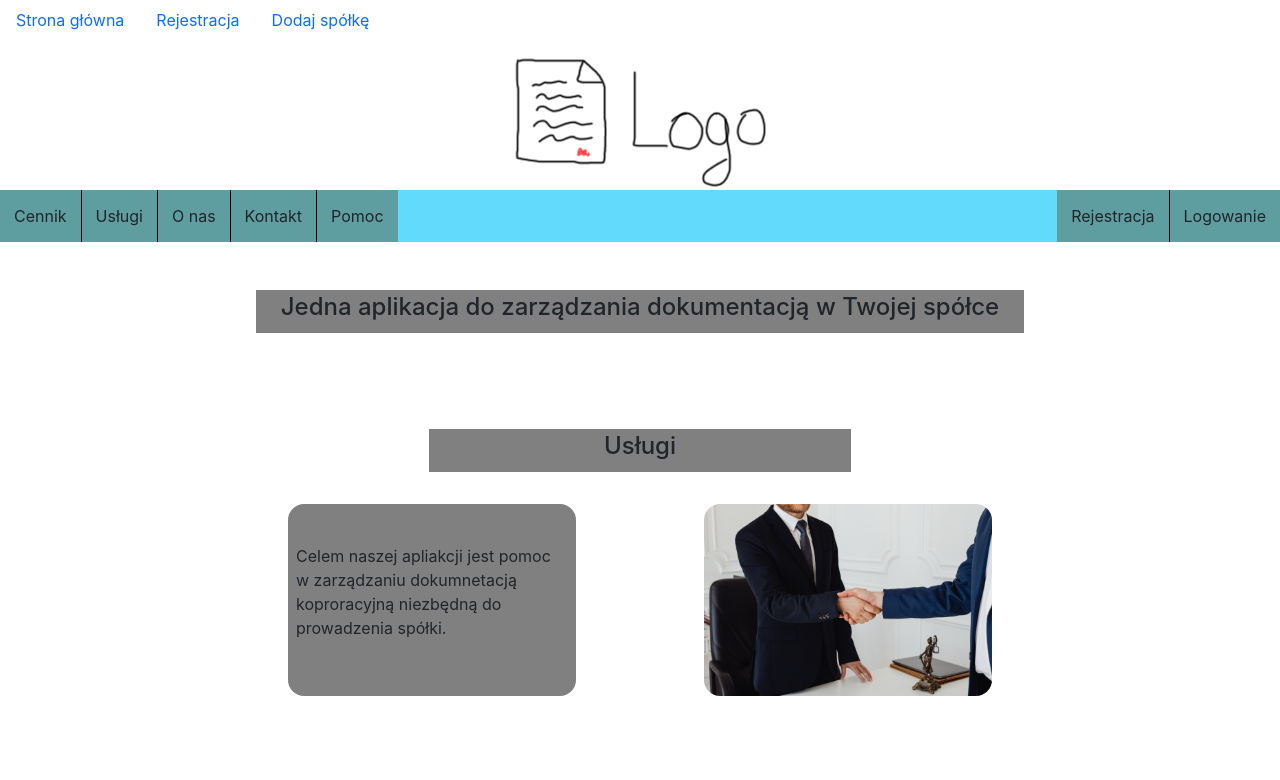
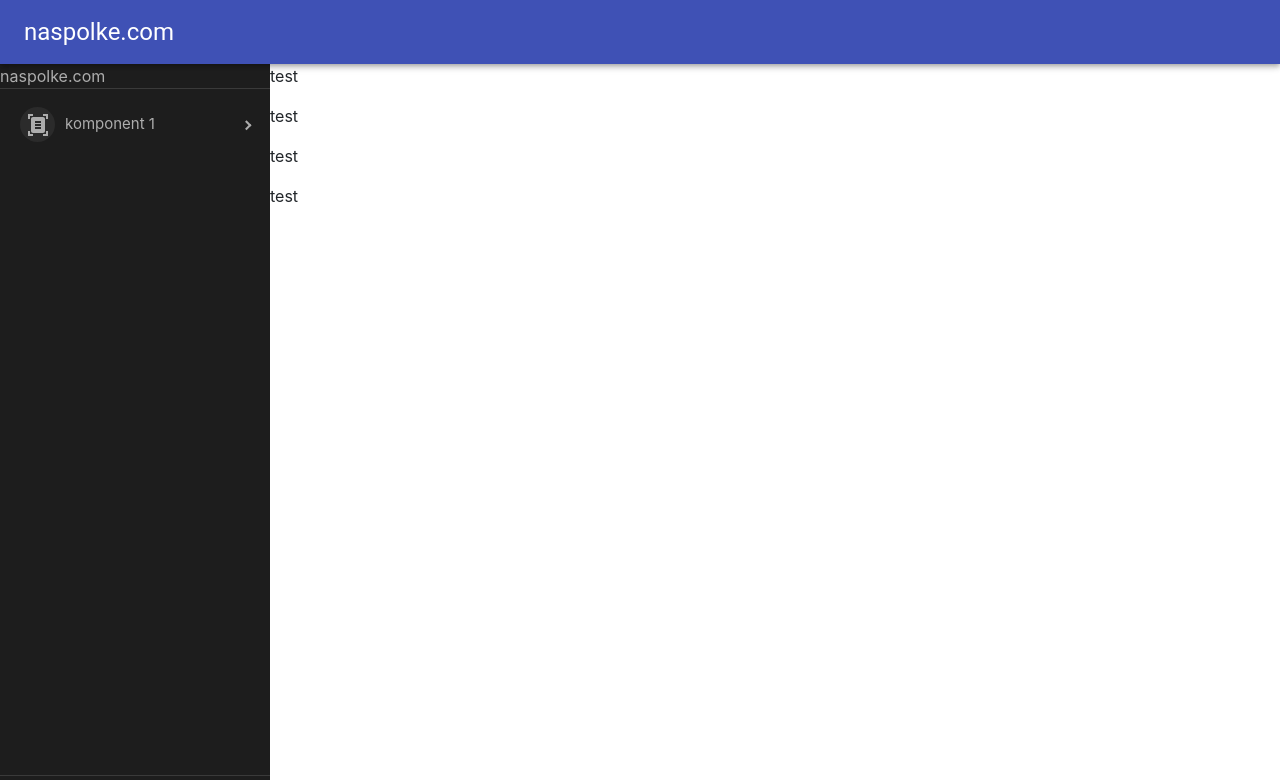
Before and after one commit to michal-bed/el-proyecte-grande-naspolke, a React (Create React App) app in the folder src/main/webapp/na-spolke-client/: page / in a window 1280 px wide. Shown: the top 780 px of the page. Built offline with nearby package versions, Linux system fonts and the light colour scheme.

Commit message:
cockpit with an appbar, a sidebar, and a place to display content

```diff
--- a/src/main/webapp/na-spolke-client/package.json
+++ b/src/main/webapp/na-spolke-client/package.json
@@ -3,8 +3,12 @@
   "version": "0.1.0",
   "private": true,
   "dependencies": {
+    "@emotion/react": "^11.9.3",
+    "@emotion/styled": "^11.9.3",
     "@material-ui/core": "^4.12.4",
     "@material-ui/icons": "^4.11.3",
+    "@mui/icons-material": "^5.8.4",
+    "@mui/material": "^5.8.3",
     "@testing-library/jest-dom": "^5.16.4",
     "@testing-library/react": "^13.3.0",
     "@testing-library/user-event": "^13.5.0",
@@ -12,6 +16,7 @@
     "react": "^18.1.0",
     "react-bootstrap": "^2.4.0",
     "react-dom": "^18.1.0",
+    "react-pro-sidebar": "^0.7.1",
     "react-router-dom": "^6.3.0",
     "react-scripts": "5.0.1",
     "web-vitals": "^2.1.4"
--- a/src/main/webapp/na-spolke-client/src/App.js
+++ b/src/main/webapp/na-spolke-client/src/App.js
@@ -4,6 +4,7 @@ import AddCompany from "./components/addCompany/AddCompany";
 import MainPage from "./components/mainPage/mainPage";
 import Nav from 'react-bootstrap/Nav'
 import {useState} from "react";
+import Cockpit from './components/userPage/cockpit';
 
 function App() {
     const [active, setActive] = useState("MainPage")
@@ -21,23 +22,25 @@ function App() {
 
   return (
     <div className="App">
-        <Nav variant="pills" defaultActiveKey="MainPage">
-            <Nav.Item>
-                <Nav.Link onClick={getMainPage} >Strona główna</Nav.Link>
-            </Nav.Item>
-            <Nav.Item>
-                <Nav.Link onClick={getRegistration} >Rejestracja</Nav.Link>
-            </Nav.Item>
-            <Nav.Item>
-                <Nav.Link onClick={addCompany}  >Dodaj spółkę</Nav.Link>
-            </Nav.Item>
-            <Nav.Item>
-            </Nav.Item>
-        </Nav>
+        {/*<Nav variant="pills" defaultActiveKey="MainPage">*/}
+        {/*    <Nav.Item>*/}
+        {/*        <Nav.Link onClick={getMainPage} >Strona główna</Nav.Link>*/}
+        {/*    </Nav.Item>*/}
+        {/*    <Nav.Item>*/}
+        {/*        <Nav.Link onClick={getRegistration} >Rejestracja</Nav.Link>*/}
+        {/*    </Nav.Item>*/}
+        {/*    <Nav.Item>*/}
+        {/*        <Nav.Link onClick={addCompany}  >Dodaj spółkę</Nav.Link>*/}
+        {/*    </Nav.Item>*/}
+        {/*    <Nav.Item>*/}
+        {/*    </Nav.Item>*/}
+        {/*</Nav>*/}
 
-        {active === "MainPage" && <MainPage title={"MainPage"}/>}
-        {active === "Registration" && <Registration title={"Registration"}/>}
-        {active === "addCompany" && <AddCompany title={"addCompany"}/>}
+        {/*{active === "MainPage" && <MainPage title={"MainPage"}/>}*/}
+        {/*{active === "Registration" && <Registration title={"Registration"}/>}*/}
+        {/*{active === "addCompany" && <AddCompany title={"addCompany"}/>}*/}
+
+        <Cockpit />
 
     </div>
   );
--- /dev/null
+++ b/src/main/webapp/na-spolke-client/src/components/userPage/cockpit.js
@@ -0,0 +1,58 @@
+import { useState, Fragment } from 'react';
+import { Link } from 'react-router-dom';
+import { ProSidebar, Menu, MenuItem, SubMenu, SidebarFooter, SidebarHeader, SidebarContent } from 'react-pro-sidebar'
+import 'react-pro-sidebar/dist/css/styles.css';
+import SimpleNavbar from './components/navbar/SimpleNavbar';
+import DocumentScannerIcon from '@mui/icons-material/DocumentScanner';
+import DraftsIcon from '@mui/icons-material/Drafts';
+import { flexbox } from '@mui/system';
+import {Box} from "@mui/material";
+import withStyles from '@material-ui/core/styles/withStyles';
+
+
+const styles = theme => ({
+    appBarSpacer: theme.mixins.toolbar
+});
+
+const style = withStyles(styles);
+
+function Cockpit ({classes}) {
+    return (
+        <>
+            <Box style={{display: "flex", flexDirection: "column", height: '100%', contain: 'paint'} }>
+                <SimpleNavbar />
+                <Box className={classes.appBarSpacer} style={{display: "flex", height: '100%'}}>
+                    <div style={{}}>
+                        <ProSidebar breakPoint='md' collapsedWidth="80px">
+                            <SidebarHeader>
+                                naspolke.com
+                            </SidebarHeader>
+                            <SidebarContent>
+                                <Menu iconShape="circle">
+                                    <SubMenu title="komponent 1" icon={<DocumentScannerIcon />}>
+                                        <MenuItem icon={<DraftsIcon />}>
+                                            zagnieżdżony komponent
+                                        </MenuItem>
+                                    </SubMenu>
+                                </Menu>
+                            </SidebarContent>
+                            <SidebarFooter >
+                                krzysiek
+                            </SidebarFooter>
+                        </ProSidebar>
+                    </div>
+
+                    <div style={{overflow: 'auto', height: '100%', width: '100%'}}>
+                        <p>test</p>
+                        <p>test</p>
+                        <p>test</p>
+                        <p>test</p>
+
+                    </div>
+                </Box>
+            </Box>
+        </>
+    )
+}
+
+export default style(Cockpit);
--- /dev/null
+++ b/src/main/webapp/na-spolke-client/src/components/userPage/components/navbar/SimpleNavbar.js
@@ -0,0 +1,12 @@
+import {AppBar, Toolbar, Typography, IconButton, makeStyles} from '@material-ui/core';
+
+
+export default function SimpleNavbar() {
+    return (
+        <AppBar style={{height: 'auto'}} position="static">
+            <Toolbar>
+                <Typography variant={"h5"}>naspolke.com</Typography>
+            </Toolbar>
+        </AppBar>
+    )
+}
```
Also changed, not shown: src/main/webapp/na-spolke-client/src/components/userPage/content/mainCockpitPage.js (added), 1 other file (tests, documents, lock files or other folders).
